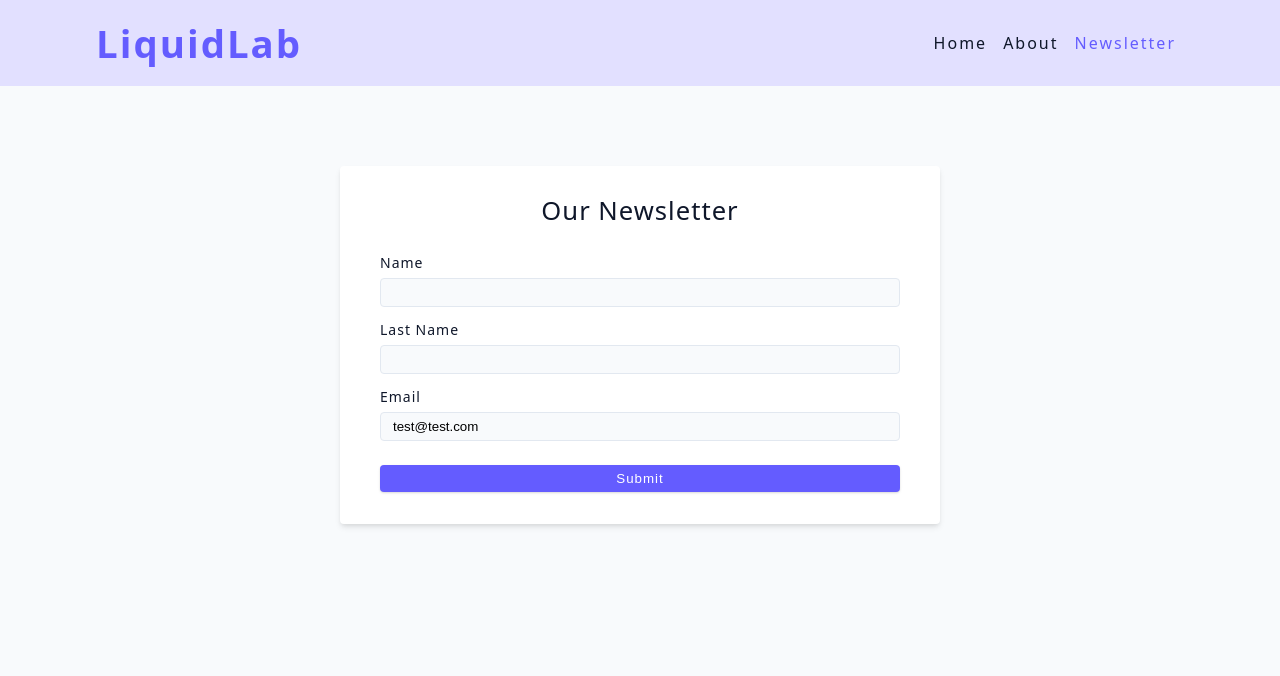
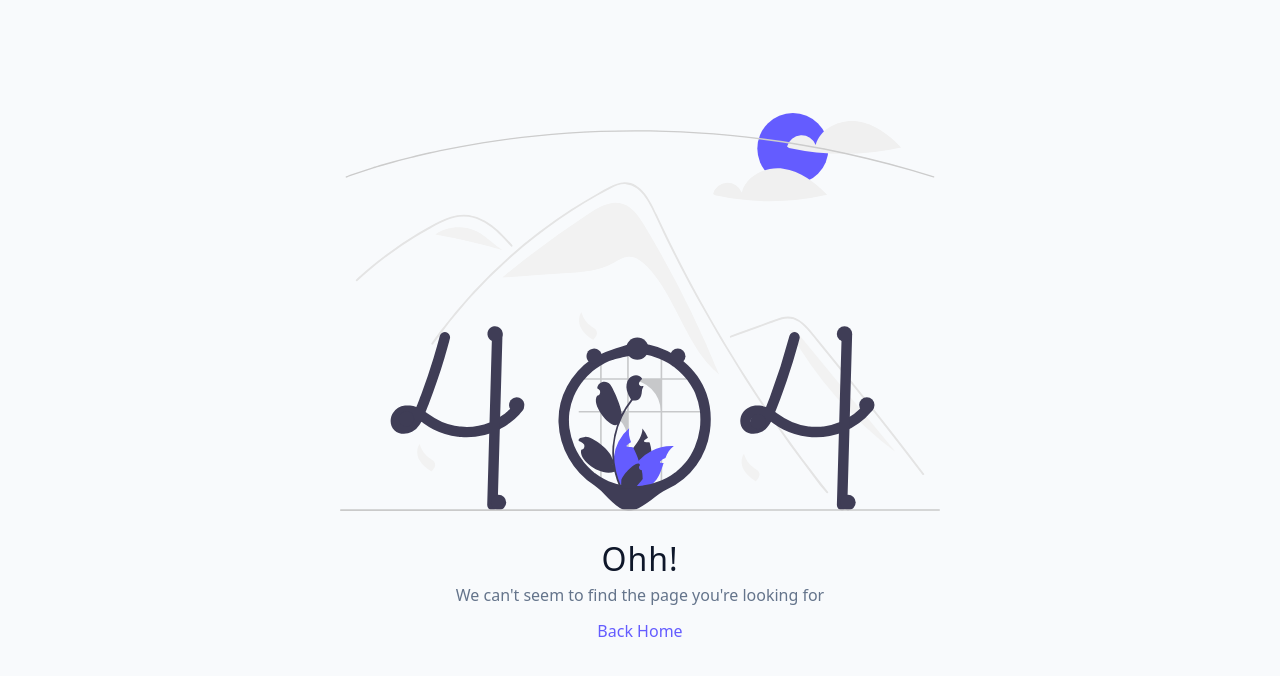
Before and after one commit to jackal7819/liquid-lab, a React (Vite) app: page /newsletter in a window 1280 px wide. Shown: the top 676 px of the page. Built offline with nearby package versions, Linux system fonts and the light colour scheme.

Commit message:
Fix journal

```diff
--- a/src/App.jsx
+++ b/src/App.jsx
@@ -5,11 +5,11 @@ import { RouterProvider, createBrowserRouter } from 'react-router-dom';
 import About from './pages/About';
 import Error from './pages/Error';
 import HomeLayout from './pages/HomeLayout';
+import Journal from './pages/Journal';
 import Landing from './pages/Landing';
-import Newsletter from './pages/Newsletter';
 import SinglePageError from './pages/SinglePageError';
+import { journalAction } from './pages/Journal';
 import { landingLoader } from './pages/Landing';
-import { newsletterAction } from './pages/Newsletter';
 
 const queryClient = new QueryClient({
 	defaultOptions: { queries: { staleTime: 1000 * 60 * 5 } },
@@ -34,9 +34,9 @@ const router = createBrowserRouter([
 				loader: cocktailLoader(queryClient),
 			},
 			{
-				path: 'newsletter',
-				element: <Newsletter />,
-				action: newsletterAction,
+				path: 'journal',
+				element: <Journal />,
+				action: journalAction,
 			},
 			{ path: 'about', element: <About /> },
 		],
--- a/src/components/Navbar.jsx
+++ b/src/components/Navbar.jsx
@@ -13,8 +13,8 @@ const Navbar = () => {
 					<NavLink to='/about' className='nav-link'>
 						About
 					</NavLink>
-					<NavLink to='/newsletter' className='nav-link'>
-						Newsletter
+					<NavLink to='/journal' className='nav-link'>
+						Journal
 					</NavLink>
 				</div>
 			</div>
--- a/src/pages/Newsletter.jsx
+++ b/src/pages/Journal.jsx
@@ -3,14 +3,14 @@ import { Form, redirect, useNavigation } from 'react-router-dom';
 import axios from 'axios';
 import { toast } from 'react-toastify';
 
-const newsletterUrl = 'https://www.course-api.com/cocktails-newsletter';
+const journalUrl = 'https://www.course-api.com/cocktails-newsletter';
 
-export const newsletterAction = async ({ request }) => {
+export const journalAction = async ({ request }) => {
 	const formData = await request.formData();
 	const data = Object.fromEntries(formData);
 
 	try {
-		const response = await axios.post(newsletterUrl, data);
+		const response = await axios.post(journalUrl, data);
 		toast.success(response.data.msg);
 		return redirect('/');
 	} catch (error) {
@@ -19,13 +19,13 @@ export const newsletterAction = async ({ request }) => {
 	}
 };
 
-const Newsletter = () => {
+const Journal = () => {
 	const navigation = useNavigation();
 	const isSubmitting = navigation.state === 'submitting';
 
 	return (
 		<Form className='form' method='POST'>
-			<h4>our newsletter</h4>
+			<h4>our journal</h4>
 			<div className='form-row'>
 				<label htmlFor='name' className='form-label'>
 					name
@@ -67,10 +67,10 @@ const Newsletter = () => {
 				type='submit'
 				className='btn btn-block'
 				disabled={isSubmitting}>
-				{isSubmitting ? 'submitting...' : 'submit'}
+				{isSubmitting ? 'subscribing...' : 'subscribe'}
 			</button>
 		</Form>
 	);
 };
 
-export default Newsletter;
+export default Journal;
```
Also changed, not shown: 1 other file (tests, documents, lock files or other folders). Lines whose indentation alone changed are shown as unchanged.
